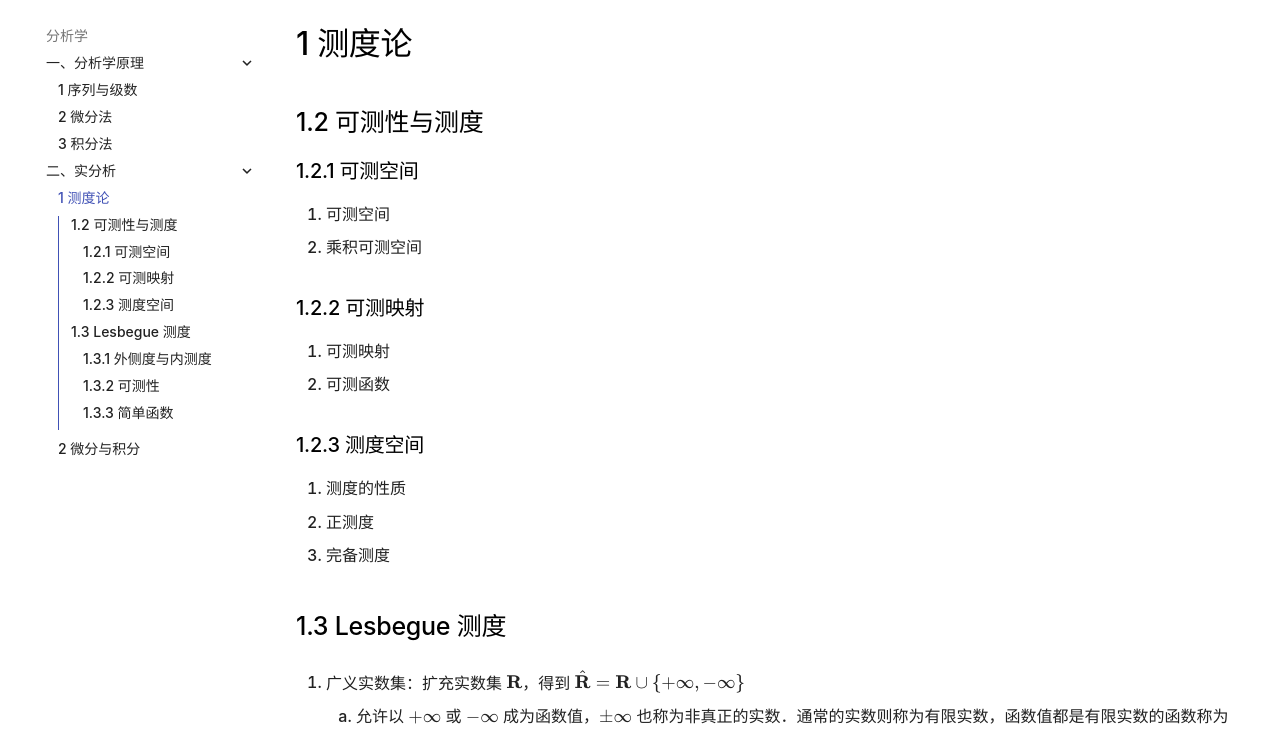
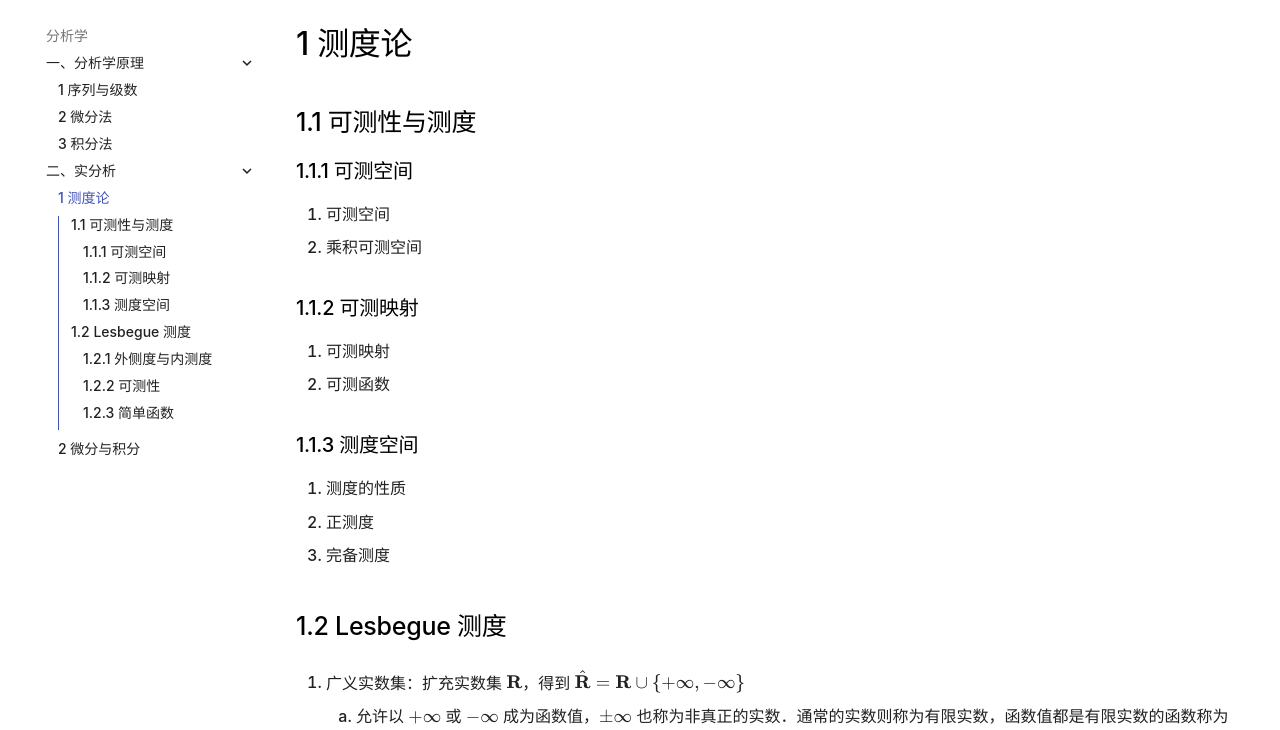
Before and after one commit to ShiinaHiiragi/note, an MkDocs documentation site: the page built from docs/anly/real/ms.md, in a window 1280 px wide and 1400 px high. Shown: the part 123-853 px from the top of the window. Built offline with MkDocs 1.6.1 and Material for MkDocs 9.7.7, drawn with Linux system fonts in a browser that asks for light colours; comment, search, counter and statistics services are not loaded; some of the changed text lies outside the part shown.

Commit message:
change count

```diff
--- a/docs/anly/real/ms.md
+++ b/docs/anly/real/ms.md
@@ -1,20 +1,20 @@
 # 1 测度论
 
-## 1.2 可测性与测度
-### 1.2.1 可测空间
+## 1.1 可测性与测度
+### 1.1.1 可测空间
 1. 可测空间
 2. 乘积可测空间
 
-### 1.2.2 可测映射
+### 1.1.2 可测映射
 1. 可测映射
 2. 可测函数
 
-### 1.2.3 测度空间
+### 1.1.3 测度空间
 1. 测度的性质
 2. 正测度
 3. 完备测度
 
-## 1.3 Lesbegue 测度
+## 1.2 Lesbegue 测度
 1. 广义实数集：扩充实数集 $\mathbf R$，得到 $\hat{\mathbf{R}}=\mathbf{R} \cup \{+\infty, -\infty\}$
     1. 允许以 $+\infty$ 或 $-\infty$ 成为函数值，$\pm \infty$ 也称为非真正的实数．通常的实数则称为有限实数，函数值都是有限实数的函数称为有限函数．因此有界函数必是有限函数，但反之不成立
     2. $+\infty$ 是全体有限实数的上确界，$-\infty$ 是全体有限实数的下确界：$-\infty<a<+\infty$（$a$ 为任何有限实数）．从而对于上（下）方无界的递增（减）数列 $\left\{a_{n}\right\}$，总有 ${\displaystyle \lim _{n \to \infty} a_{n}=+\infty \ (-\infty)}$
@@ -32,7 +32,7 @@
 
 2. 一个定义在 $E \subseteq \hat{\mathbf{R}}^{n}$ 上的实函数 $f(x)$ 确定了 $E$ 的一组子集 $\{x: x \in E, f(x)>a\}$（简记作 $E[f>a]$），其中 $a$ 取遍一切有限实数．反之，$f(x)$ 本身也由 $E$ 的这组子集完全确定
 
-### 1.3.1 外侧度与内测度
+### 1.2.1 外侧度与内测度
 1. 外测度：设 $E$ 为 $\hat{\mathbf{R}}^{n}$ 中任一点集，对于每一列覆盖 $E$ 的开区间 ${\displaystyle \bigcup_{i=1}^{\infty} I_{i} \supset E}$，作出其的体积总和 ${\displaystyle \mu=\sum_{i=1}^{\infty}\left|I_{i}\right|}$（$\mu$ 可以等于 $\infty$, 不同的区间列一般有不同的 $\mu$），所有这一切的 $\mu$ 组成一个下方有界的数集，其下确界（完全由 $E$ 确定）称为 $E$ 的 $\text{Lesbegue}$ 外测度，简称 $L$ 外测度或外测度，记为 $m^{*} E$，即 ${\displaystyle m^{*} E=\inf _{E \subseteq \bigcup_{i=1}^{\infty} I_{i}} \sum_{i=1}^{\infty}\left|I_{i}\right|}$
     1. 外测度的性质
         1. 非负性：$m^{*} E \geqslant 0$，当 $E$ 为空集时，$m^{*} E=0$
@@ -43,7 +43,7 @@
     1. $m_{*} E$ 与 $I$ 的选择无关
     2. $0 \leqslant m_{*} E \leqslant m^{*} E$ 恒成立
 
-### 1.3.2 可测性
+### 1.2.2 可测性
 1. $L$ 可测集：设 $E$ 为 $\hat{\mathbf{R}}^{n}$ 中的点集，如果对任一点集 $T$ 都有 $m^{*} T=m^{*}(T \cap E)+m^{*}\left(T \cap E'\right)$，则称 $E$ 是 $\text{Lesbegue}$ 可测的或 $L$ 可测的．此时 $E$ 的 $L$ 外测度 $m^{*} E$ 称为 $E$ 的 $\text{Lesbegue}$ 测度或 $L$ 测度，记为 $m E$，记 $L$ 可测集全体为 $\mathscr{M}$
     1. 集合 $E$ 可测的充要条件是对于任意 $A \subseteq E, B \subseteq E'$ 总有 $m^{*}(A \cup B)=m^{*} A+m^{*} B$
     2. $S$ 可测的充要条件是 $S'$ 可测
@@ -75,7 +75,7 @@
         1. 设 $E$ 是任一可测集，则一定存在 $G_{\delta}$ 型集 $G$ 使 $G \supset E$ 且 $m(G - E)=0$
         2. 设 $E$ 是任一可测集，则一定存在 $F_{\sigma}$ 型集 $F$ 使 $F \subseteq E$ 且 $m(E - F)=0$
 
-### 1.3.3 简单函数
+### 1.2.3 简单函数
 1. 可测函数：设 $f(x)$ 是定义在可测集 $E \subseteq \hat{\mathbf{R}}^{n}$ 的实函数．如果对于任何有限实数 $a$，$E[f>a]$ 都是可测集，则称 $f(x)$ 为定义在 $E$ 上的可测函数
     1. 设 $f(x)$ 是定义在可测集 $E$ 上的实函数，下列任一条件都是 $f(x)$ 在 $E$ 上可测的充要条件
         1. 对任何有限实数 $a, E[f \geqslant a]$ 都可测
```
